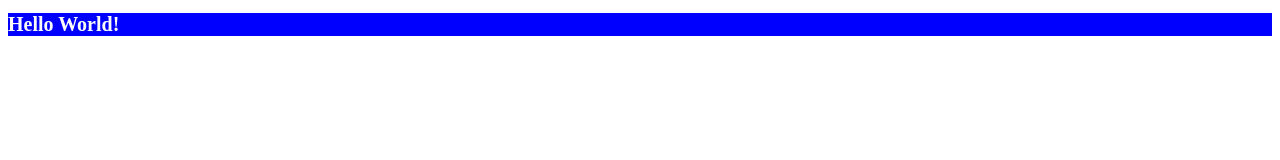
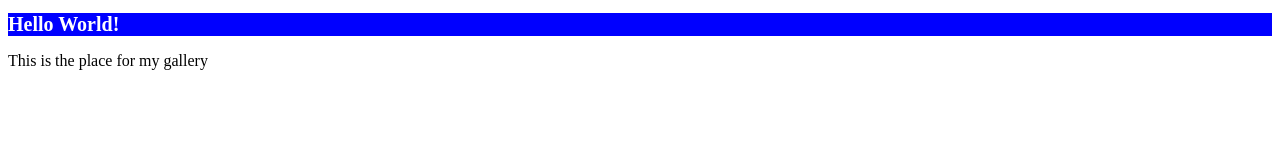
Before and after one commit to sophieclaire/WebsiteCreation, a plain HTML site: page index.html in a window 1280 px wide. Drawn offline with Linux system fonts and the light colour scheme.

Commit message:
1st version of gallery

```diff
--- a/index.html
+++ b/index.html
@@ -5,5 +5,6 @@
     </head>
     <body>
         <h1>Hello World!</h1>
+        <p>This is the place for my gallery</p>
     </body>
 </html>
```
